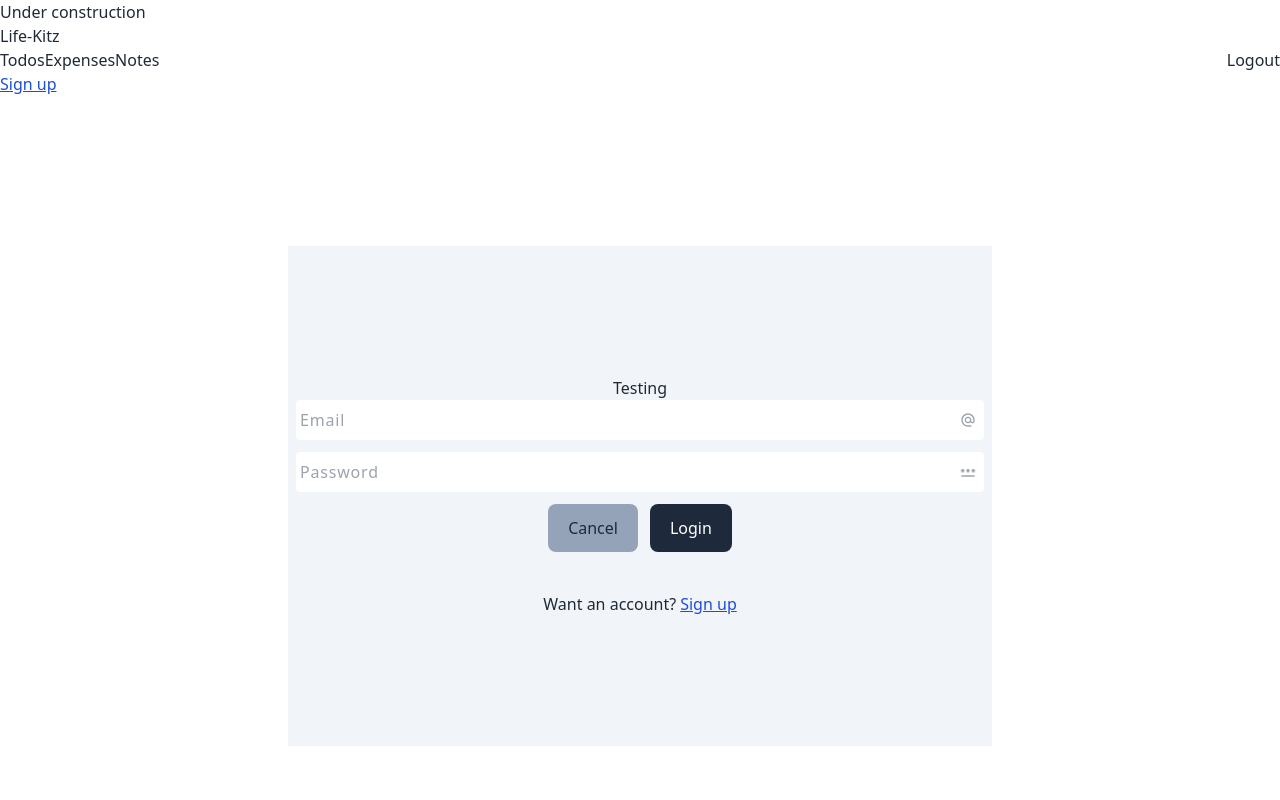
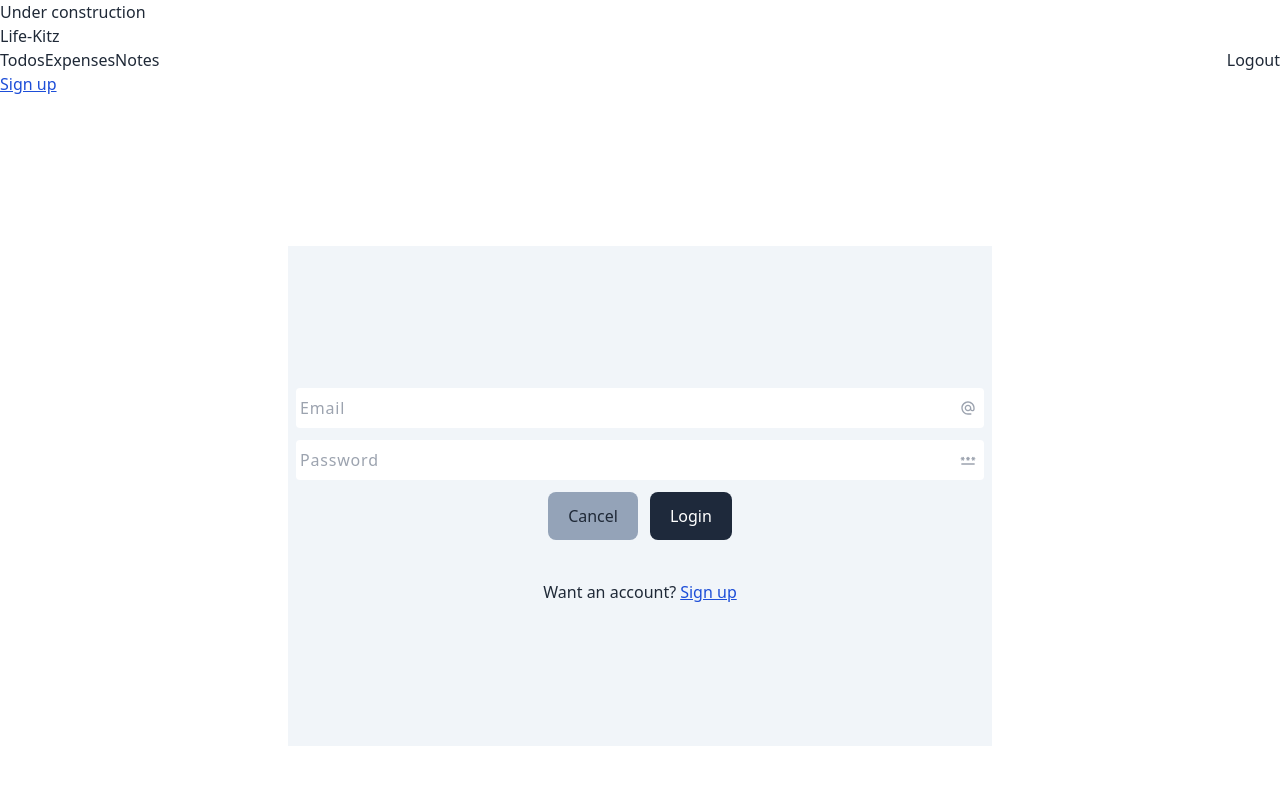
Before and after one commit to mdubelbeis/life-kitz, a Next.js app in the folder frontend/: page /login in a window 1280 px wide. Shown: the top 800 px of the page. Built offline with nearby package versions, Linux system fonts and the light colour scheme.

Commit message:
fixed token type

```diff
--- a/frontend/pages/login/index.tsx
+++ b/frontend/pages/login/index.tsx
@@ -4,7 +4,6 @@ import FormWrapper from '@/components/ui/FormsWrapper';
 const Login: React.FC = () => {
   return (
     <FormWrapper>
-      Testing
       <Forms />
     </FormWrapper>
   );
```
